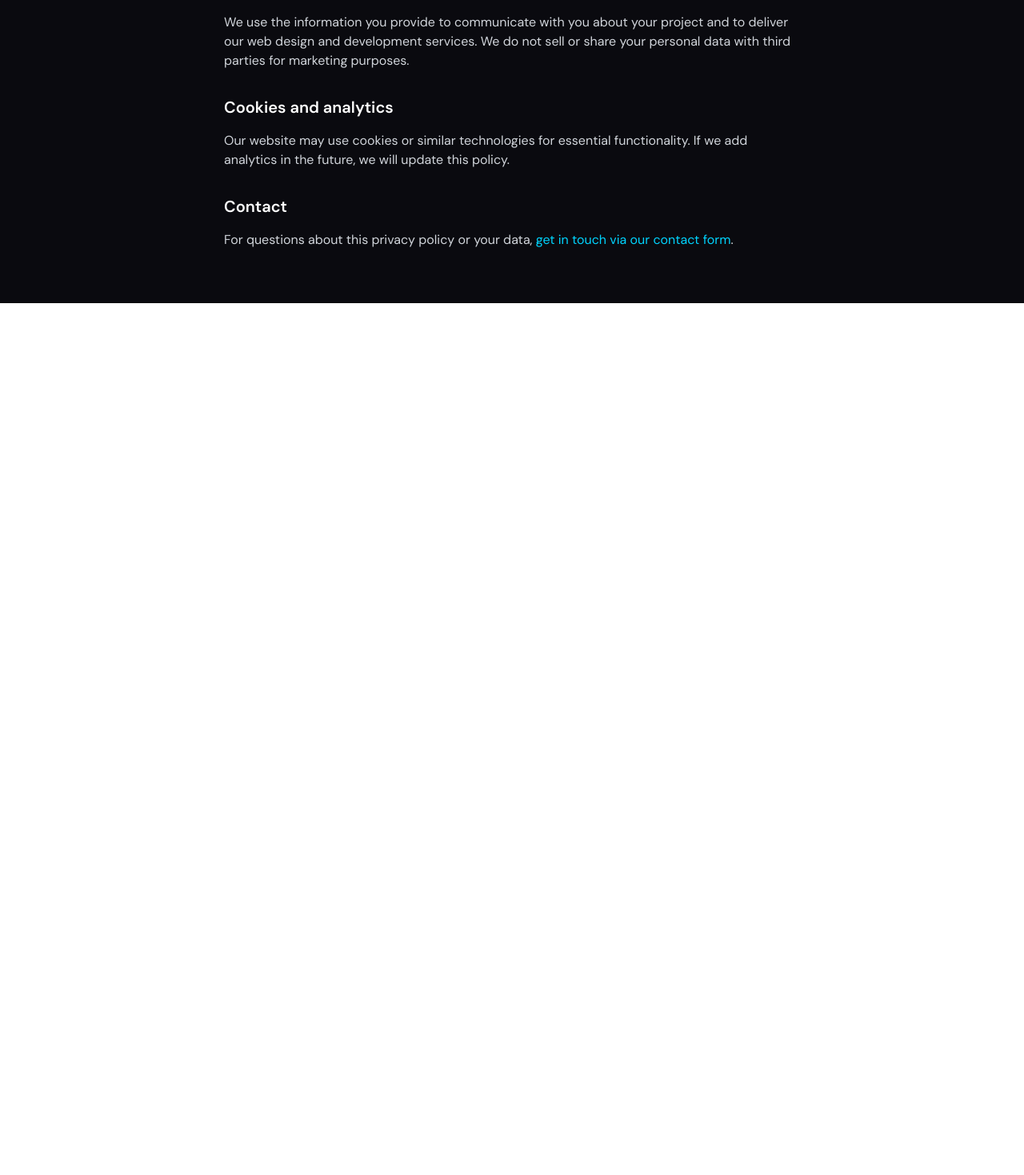
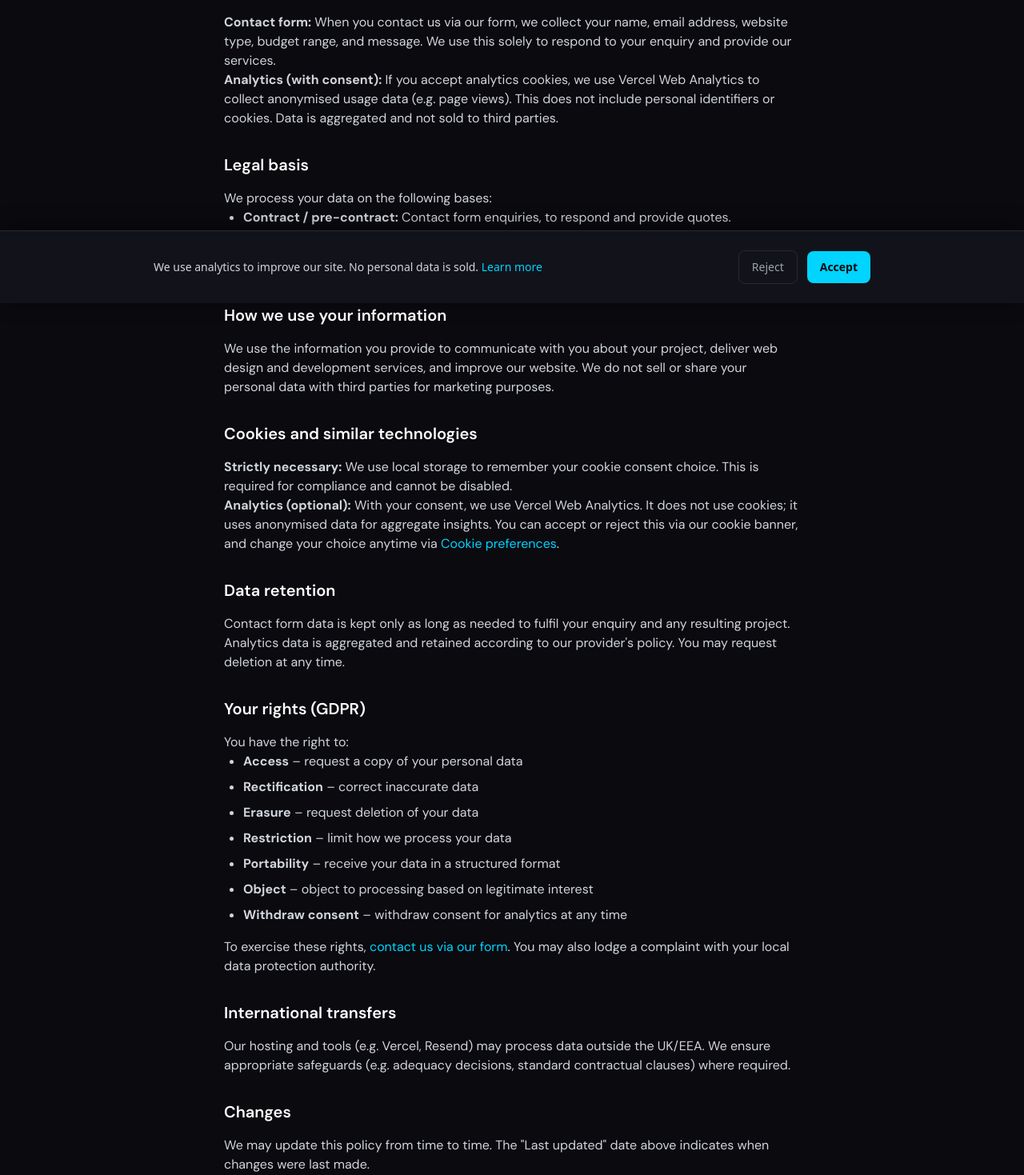
Before and after one commit to johnrochie/evo_media_site, a Next.js app: page /privacy in a window 1280 px wide. Shown: the part 421-1890 px from the top of the page at 80% size. Before the commit the page ends 800 px from the top, so only its background shows below. Built offline with nearby package versions, Linux system fonts and the light colour scheme; no server answers.

Commit message:
Legal updates to site, GDPR, Etc.

```diff
--- a/app/(legal)/privacy/page.tsx
+++ b/app/(legal)/privacy/page.tsx
@@ -1,8 +1,10 @@
 import type { Metadata } from "next";
+import Link from "next/link";
 
 export const metadata: Metadata = {
   title: "Privacy Policy | Evolution Media",
-  description: "Privacy policy for Evolution Media.",
+  description:
+    "How Evolution Media collects, uses, and protects your personal data. GDPR-compliant privacy policy.",
 };
 
 export default function PrivacyPage() {
@@ -16,13 +18,54 @@ export default function PrivacyPage() {
       <div className="space-y-6 text-gray-300">
         <section>
           <h2 className="text-xl font-semibold text-white mt-8 mb-4">
+            Data controller
+          </h2>
+          <p>
+            Evolution Media is the data controller for personal data collected
+            through this website. We are committed to protecting your privacy in
+            line with the EU General Data Protection Regulation (GDPR) and other
+            applicable laws.
+          </p>
+        </section>
+
+        <section>
+          <h2 className="text-xl font-semibold text-white mt-8 mb-4">
             Information we collect
           </h2>
           <p>
-            When you contact us via our form or email, we collect your name,
-            email address, and the message you send. We use this information only
-            to respond to your enquiry and to provide our services.
+            <strong>Contact form:</strong> When you contact us via our form, we
+            collect your name, email address, website type, budget range, and
+            message. We use this solely to respond to your enquiry and provide
+            our services.
           </p>
+          <p>
+            <strong>Analytics (with consent):</strong> If you accept analytics
+            cookies, we use Vercel Web Analytics to collect anonymised usage
+            data (e.g. page views). This does not include personal identifiers
+            or cookies. Data is aggregated and not sold to third parties.
+          </p>
+        </section>
+
+        <section>
+          <h2 className="text-xl font-semibold text-white mt-8 mb-4">
+            Legal basis
+          </h2>
+          <p>
+            We process your data on the following bases:
+          </p>
+          <ul className="list-disc pl-6 space-y-2 text-gray-300">
+            <li>
+              <strong>Contract / pre-contract:</strong> Contact form enquiries,
+              to respond and provide quotes.
+            </li>
+            <li>
+              <strong>Consent:</strong> Analytics, only when you accept cookies.
+            </li>
+            <li>
+              <strong>Legitimate interest:</strong> Improving our services,
+              security, and legal compliance.
+            </li>
+          </ul>
         </section>
 
         <section>
@@ -31,20 +74,87 @@ export default function PrivacyPage() {
           </h2>
           <p>
             We use the information you provide to communicate with you about
-            your project and to deliver our web design and development services.
-            We do not sell or share your personal data with third parties for
-            marketing purposes.
+            your project, deliver web design and development services, and
+            improve our website. We do not sell or share your personal data with
+            third parties for marketing purposes.
+          </p>
+        </section>
+
+        <section id="cookies">
+          <h2 className="text-xl font-semibold text-white mt-8 mb-4">
+            Cookies and similar technologies
+          </h2>
+          <p>
+            <strong>Strictly necessary:</strong> We use local storage to remember
+            your cookie consent choice. This is required for compliance and
+            cannot be disabled.
+          </p>
+          <p>
+            <strong>Analytics (optional):</strong> With your consent, we use
+            Vercel Web Analytics. It does not use cookies; it uses anonymised
+            data for aggregate insights. You can accept or reject this via our
+            cookie banner, and change your choice anytime via{" "}
+            <Link href="/privacy#cookies" className="text-[#00d4ff] hover:underline">
+              Cookie preferences
+            </Link>
+            .
           </p>
         </section>
 
         <section>
           <h2 className="text-xl font-semibold text-white mt-8 mb-4">
-            Cookies and analytics
+            Data retention
           </h2>
           <p>
-            Our website may use cookies or similar technologies for essential
-            functionality. If we add analytics in the future, we will update
-            this policy.
+            Contact form data is kept only as long as needed to fulfil your
+            enquiry and any resulting project. Analytics data is aggregated and
+            retained according to our provider&apos;s policy. You may request
+            deletion at any time.
+          </p>
+        </section>
+
+        <section>
+          <h2 className="text-xl font-semibold text-white mt-8 mb-4">
+            Your rights (GDPR)
+          </h2>
+          <p>You have the right to:</p>
+          <ul className="list-disc pl-6 space-y-2 text-gray-300">
+            <li><strong>Access</strong> – request a copy of your personal data</li>
+            <li><strong>Rectification</strong> – correct inaccurate data</li>
+            <li><strong>Erasure</strong> – request deletion of your data</li>
+            <li><strong>Restriction</strong> – limit how we process your data</li>
+            <li><strong>Portability</strong> – receive your data in a structured format</li>
+            <li><strong>Object</strong> – object to processing based on legitimate interest</li>
+            <li><strong>Withdraw consent</strong> – withdraw consent for analytics at any time</li>
+          </ul>
+          <p className="mt-4">
+            To exercise these rights,{" "}
+            <Link href="/#contact" className="text-[#00d4ff] hover:underline">
+              contact us via our form
+            </Link>
+            . You may also lodge a complaint with your local data protection
+            authority.
+          </p>
+        </section>
+
+        <section>
+          <h2 className="text-xl font-semibold text-white mt-8 mb-4">
+            International transfers
+          </h2>
+          <p>
+            Our hosting and tools (e.g. Vercel, Resend) may process data outside
+            the UK/EEA. We ensure appropriate safeguards (e.g. adequacy
+            decisions, standard contractual clauses) where required.
+          </p>
+        </section>
+
+        <section>
+          <h2 className="text-xl font-semibold text-white mt-8 mb-4">
+            Changes
+          </h2>
+          <p>
+            We may update this policy from time to time. The &quot;Last updated&quot; date
+            above indicates when changes were last made.
           </p>
         </section>
 
@@ -54,12 +164,9 @@ export default function PrivacyPage() {
           </h2>
           <p>
             For questions about this privacy policy or your data,{" "}
-            <a
-              href="/#contact"
-              className="text-[#00d4ff] hover:underline"
-            >
+            <Link href="/#contact" className="text-[#00d4ff] hover:underline">
               get in touch via our contact form
-            </a>
+            </Link>
             .
           </p>
         </section>
--- a/app/layout.tsx
+++ b/app/layout.tsx
@@ -1,5 +1,5 @@
 import type { Metadata } from "next";
-import { Analytics } from "@vercel/analytics/react";
+import CookieConsent from "@/components/CookieConsent";
 import "./globals.css";
 
 const siteUrl = process.env.NEXT_PUBLIC_SITE_URL ?? "https://evomedia.site";
@@ -33,7 +33,7 @@ export default function RootLayout({
     <html lang="en" className="scroll-smooth">
       <body>
         {children}
-        <Analytics />
+        <CookieConsent />
       </body>
     </html>
   );
--- /dev/null
+++ b/components/CookieConsent.tsx
@@ -0,0 +1,71 @@
+"use client";
+
+import { useState, useEffect } from "react";
+import Link from "next/link";
+import { Analytics } from "@vercel/analytics/react";
+
+const CONSENT_KEY = "evomedia-cookie-consent";
+
+type ConsentState = "pending" | "accepted" | "rejected" | null;
+
+export default function CookieConsent() {
+  const [consent, setConsent] = useState<ConsentState>(null);
+  const [mounted, setMounted] = useState(false);
+
+  useEffect(() => {
+    const stored = localStorage.getItem(CONSENT_KEY) as ConsentState | null;
+    setConsent(stored === "accepted" || stored === "rejected" ? stored : "pending");
+    setMounted(true);
+  }, []);
+
+  function handleAccept() {
+    localStorage.setItem(CONSENT_KEY, "accepted");
+    setConsent("accepted");
+  }
+
+  function handleReject() {
+    localStorage.setItem(CONSENT_KEY, "rejected");
+    setConsent("rejected");
+  }
+
+  if (!mounted) return null;
+
+  return (
+    <>
+      {consent === "accepted" && <Analytics />}
+      {consent === "pending" && (
+        <div
+          role="dialog"
+          aria-label="Cookie consent"
+          className="fixed bottom-0 left-0 right-0 z-50 p-4 md:p-6 bg-[#12121a] border-t border-white/10 shadow-[0_-4px_24px_rgba(0,0,0,0.4)]"
+        >
+          <div className="max-w-4xl mx-auto flex flex-col sm:flex-row items-start sm:items-center justify-between gap-4">
+            <p className="text-gray-300 text-sm">
+              We use analytics to improve our site. No personal data is sold.{" "}
+              <Link
+                href="/privacy#cookies"
+                className="text-[#00d4ff] hover:underline"
+              >
+                Learn more
+              </Link>
+            </p>
+            <div className="flex items-center gap-3 w-full sm:w-auto">
+              <button
+                onClick={handleReject}
+                className="flex-1 sm:flex-none px-4 py-2.5 rounded-lg text-sm font-medium text-gray-400 hover:text-white border border-white/10 hover:border-white/20 transition-colors"
+              >
+                Reject
+              </button>
+              <button
+                onClick={handleAccept}
+                className="flex-1 sm:flex-none px-4 py-2.5 rounded-lg text-sm font-semibold bg-[#00d4ff] text-[#0a0a0f] hover:opacity-90 transition-opacity"
+              >
+                Accept
+              </button>
+            </div>
+          </div>
+        </div>
+      )}
+    </>
+  );
+}
--- /dev/null
+++ b/components/CookiePreferencesLink.tsx
@@ -0,0 +1,23 @@
+"use client";
+
+const CONSENT_KEY = "evomedia-cookie-consent";
+
+export default function CookiePreferencesLink() {
+  function handleClick(e: React.MouseEvent) {
+    e.preventDefault();
+    if (typeof window !== "undefined") {
+      localStorage.removeItem(CONSENT_KEY);
+      window.location.reload();
+    }
+  }
+
+  return (
+    <a
+      href="/privacy#cookies"
+      onClick={handleClick}
+      className="hover:text-gray-400 transition-colors"
+    >
+      Cookie preferences
+    </a>
+  );
+}
--- a/components/evomedia/FooterSection.tsx
+++ b/components/evomedia/FooterSection.tsx
@@ -2,6 +2,7 @@
 
 import { motion } from "framer-motion";
 import { MapPin, Twitter, Instagram } from "lucide-react";
+import CookiePreferencesLink from "@/components/CookiePreferencesLink";
 import { evomediaContent } from "@/lib/evomedia-content";
 
 const c = evomediaContent.footer;
@@ -98,13 +99,14 @@ export default function FooterSection() {
           className="mt-12 pt-8 border-t border-white/5 flex flex-col sm:flex-row justify-between items-center gap-4 text-sm text-gray-500"
         >
           <p>© {new Date().getFullYear()} {c.copyright}. All rights reserved.</p>
-          <div className="flex gap-6">
+          <div className="flex flex-wrap justify-center sm:justify-end gap-4 sm:gap-6">
             <a href="/privacy" className="hover:text-gray-400 transition-colors">
               {c.privacy}
             </a>
             <a href="/terms" className="hover:text-gray-400 transition-colors">
               {c.terms}
             </a>
+            <CookiePreferencesLink />
           </div>
         </motion.div>
       </div>
```
